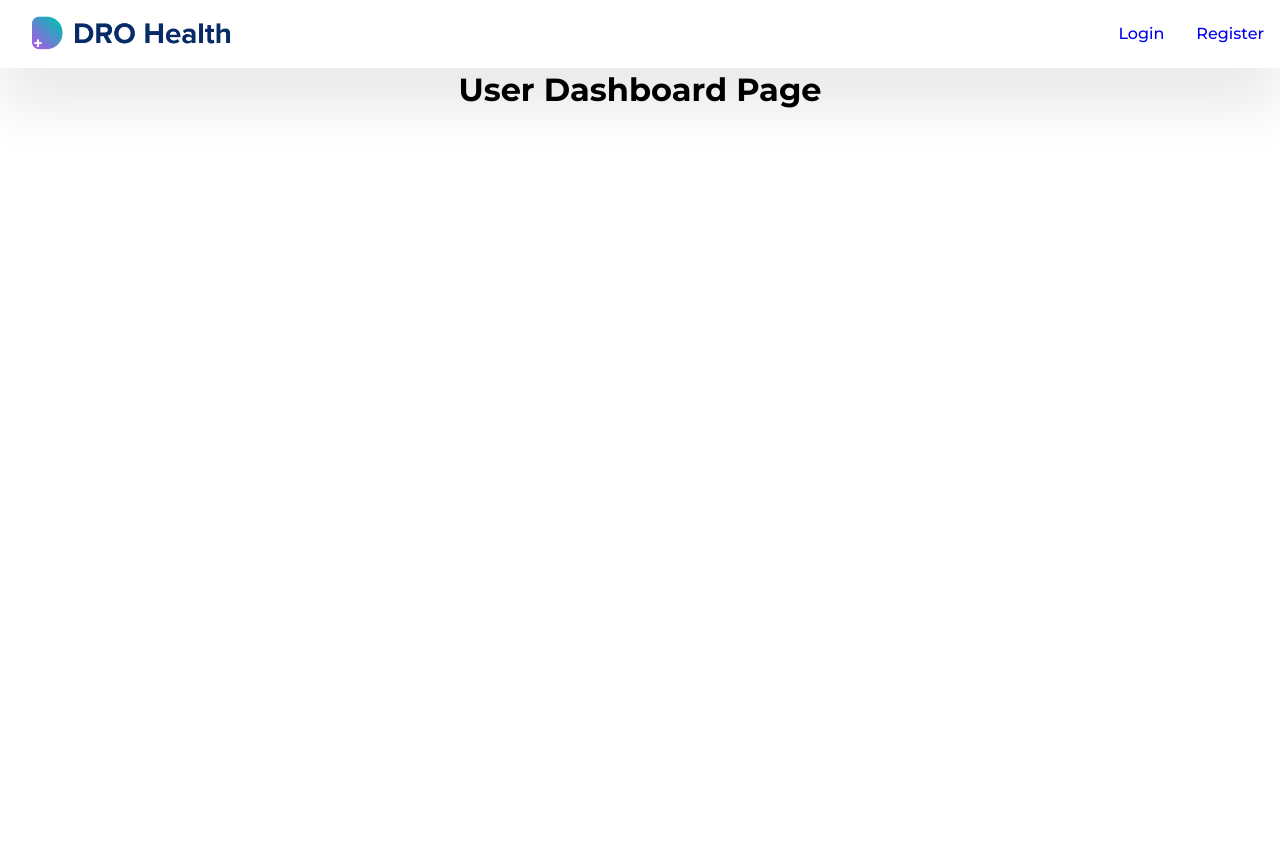
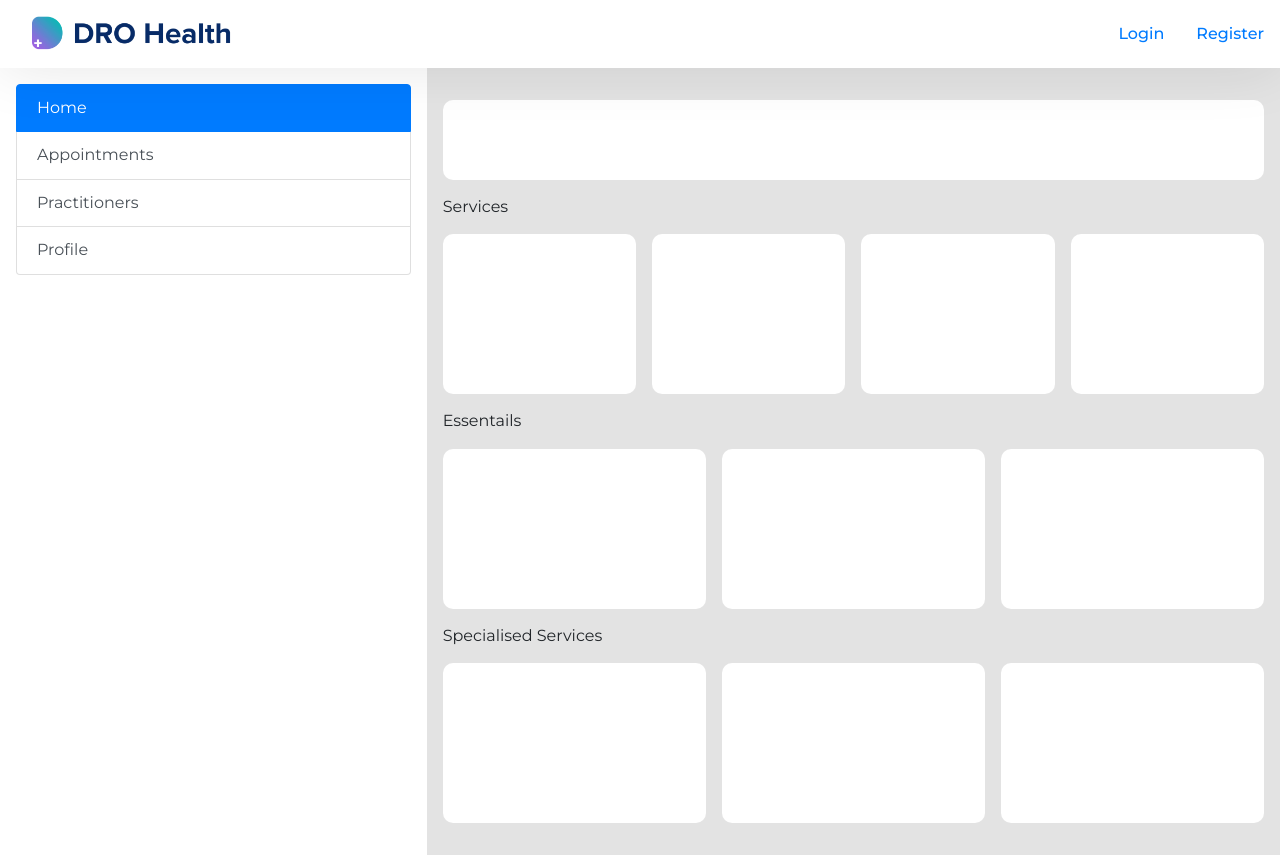
Before and after one commit to kuicpet/dro, a React (Create React App) app: page /dashboard in a window 1280 px wide. Before the commit the page ends 800 px from the top, so only its background shows below. Built offline with nearby package versions, Linux system fonts and the light colour scheme.

Commit message:
ft--dashboard

```diff
--- a/package.json
+++ b/package.json
@@ -7,7 +7,9 @@
     "@testing-library/react": "^11.1.0",
     "@testing-library/user-event": "^12.1.10",
     "axios": "^0.21.1",
+    "bootstrap": "^4.6.0",
     "react": "^17.0.1",
+    "react-bootstrap": "^1.5.0",
     "react-dom": "^17.0.1",
     "react-hook-form": "^6.15.4",
     "react-router-dom": "^5.2.0",
@@ -37,6 +39,5 @@
       "last 1 firefox version",
       "last 1 safari version"
     ]
-  },
-  "proxy": "http://localhost:3000"
+  }
 }
--- a/public/index.html
+++ b/public/index.html
@@ -23,6 +23,12 @@
     -->
     <link rel="preconnect" href="https://fonts.gstatic.com">
     <link href="https://fonts.googleapis.com/css2?family=Montserrat:wght@100;200;300;400;500;600;700&display=swap" rel="stylesheet">
+    <link
+      rel="stylesheet"
+      href="https://maxcdn.bootstrapcdn.com/bootstrap/4.6.0/css/bootstrap.min.css"
+      integrity="sha384-B0vP5xmATw1+K9KRQjQERJvTumQW0nPEzvF6L/Z6nronJ3oUOFUFpCjEUQouq2+l"
+      crossorigin="anonymous"
+    />
     <title>DRO Health | The Healthcare Solution</title>
   </head>
   <body>
--- a/src/App.css
+++ b/src/App.css
@@ -3,7 +3,7 @@
   --dro-black: #000000;
   --dro-purple: #9F5DE2;
   --dro-background: linear-gradient(180deg, #9F5DE2 0%, #0A0A40 100%);
-  --dro-shadow: 0 35px 60px rgba(0,0,0,0.10);
+  --dro-shadow: 0 0px 60px rgba(0,0,0,0.10);
   --dro-inputBackground: #f5f0f0;
 }
 
@@ -193,6 +193,68 @@ input[type="checkbox"]{
 .mx-3 {
   margin: 0 0.5rem;
 }
+/**Dashboard*/
+.row {
+  width: 100%;
+  height: 100%;
+  background-color: var(--dro-white);
+}
+.col-sm-4 {
+  padding: 1rem;
+}
+.col-sm-8 {
+  padding: 1rem;
+  background: #e3e3e3;
+}
+.item1 {
+  margin: 1rem 0;
+  height: 5rem;
+  width: 100%;
+  border-radius: 10px;
+  background-color: var(--dro-white);
+  z-index: 100;
+}
+.item2 {
+  display: grid;
+  grid-template-columns: repeat(4,1fr);
+  column-gap: 1rem;
+  height: 10rem;
+  margin: 1rem 0;
+  border-radius: 10px;
+}
+.item2 div {
+  background-color: var(--dro-white);
+  border-radius: 10px;
+}
+.item3, .item4, .item5 {
+  display: grid;
+  grid-template-columns: repeat(3,1fr);
+  column-gap: 1rem;
+  height: 10rem;
+  margin: 1rem 0;
+}
+.item6 {
+  display: grid;
+  grid-template-columns: repeat(2,1fr);
+  column-gap: 1rem;
+  height: 10rem;
+  margin: 1rem 0;
+}
+.item3 div, .item4 div, .item5 div {
+  background-color: var(--dro-white);
+  border-radius: 10px;
+}
+.item6 div {
+  background-color: var(--dro-white);
+  border-radius: 10px;
+}
+.item7 {
+  width: 100%;
+  height: 12rem;
+  background-color: var(--dro-white);
+  border-radius: 10px;
+}
+
 
 @media screen and (max-width: 799px){
   .register, .login {
--- a/src/App.js
+++ b/src/App.js
@@ -1,6 +1,8 @@
 import React from 'react';
 import { Route, Switch } from 'react-router-dom';
+import 'bootstrap/dist/css/bootstrap.min.css';
 import './App.css';
+
 
 import Header from './components/Header';
 import Home from './pages/Home';
--- a/src/pages/SignUp.js
+++ b/src/pages/SignUp.js
@@ -1,4 +1,4 @@
-import React, { useState } from 'react';
+import React from 'react';
 import { useForm } from 'react-hook-form';
 import { Link } from 'react-router-dom';
 import axios from 'axios';
@@ -7,21 +7,6 @@ import { states } from '../components/stateData';
 import { ref_methods } from "../components/refData";
 
 export default function SignUp() {
-    const [formData, setFormData] = useState({
-        user: {
-            username: '',
-            email: '',
-            password: '',
-            first_name: '',
-            last_name: ''
-        },
-        gender: '',
-        phone: '',
-        birth_date: '',
-        city: '',
-        state: '',
-        ref_methods: ''
-    })
     const {
         register,
         handleSubmit,
--- a/src/pages/UserDashboard.js
+++ b/src/pages/UserDashboard.js
@@ -1,9 +1,73 @@
-import React from 'react'
+import React from 'react';
+import { Col, Tab, Row, ListGroup } from "react-bootstrap";
 
 export default function UserDashboard() {
     return (
-        <div>
-            <h1>User Dashboard Page</h1>
-        </div>
+        <Tab.Container defaultActiveKey="#Link1">
+            <Row>
+                <Col sm={4}>
+                    <ListGroup fixed="top">
+                        <ListGroup.Item action href="#Link1">
+                            Home
+                        </ListGroup.Item>
+                        <ListGroup.Item action href="#Link2">
+                            Appointments
+                        </ListGroup.Item>
+                        <ListGroup.Item action href="#Link3">
+                            Practitioners
+                        </ListGroup.Item>
+                        <ListGroup.Item action href="#Link4">
+                            Profile
+                        </ListGroup.Item>
+                    </ListGroup>
+                </Col>
+                <Col sm={8}>
+                    <Tab.Content>
+                        <Tab.Pane eventKey="#Link1">
+                            <div className="item1"></div>
+                            <p>Services</p>
+                            <div className="item2">
+                                <div></div>
+                                <div></div>
+                                <div></div>
+                                <div></div>
+                            </div>
+                            <p>Essentails</p>
+                            <div className="item3">
+                                <div></div>
+                                <div></div>
+                                <div></div>
+                            </div>
+                            <p>Specialised Services</p>
+                            <div className="item4">
+                                <div></div>
+                                <div></div>
+                                <div></div>
+                            </div>
+                        </Tab.Pane>
+                        <Tab.Pane eventKey="#Link2">
+                            <div className="item5">
+                                <div></div>
+                                <div></div>
+                                <div></div>
+                            </div>
+                            <div className="item6">
+                                <div></div>
+                                <div></div>
+                            </div>
+                            <div className="item7">
+                                <div></div>
+                            </div>
+                        </Tab.Pane>
+                        <Tab.Pane eventKey="#Link3">
+                            Practitioners Details
+                        </Tab.Pane>
+                        <Tab.Pane eventKey="#Link4">
+                            Profile Details
+                        </Tab.Pane>
+                    </Tab.Content>
+                </Col>
+            </Row>
+        </Tab.Container>
     )
 }
```
Also changed, not shown: 1 other file (tests, documents, lock files or other folders).
